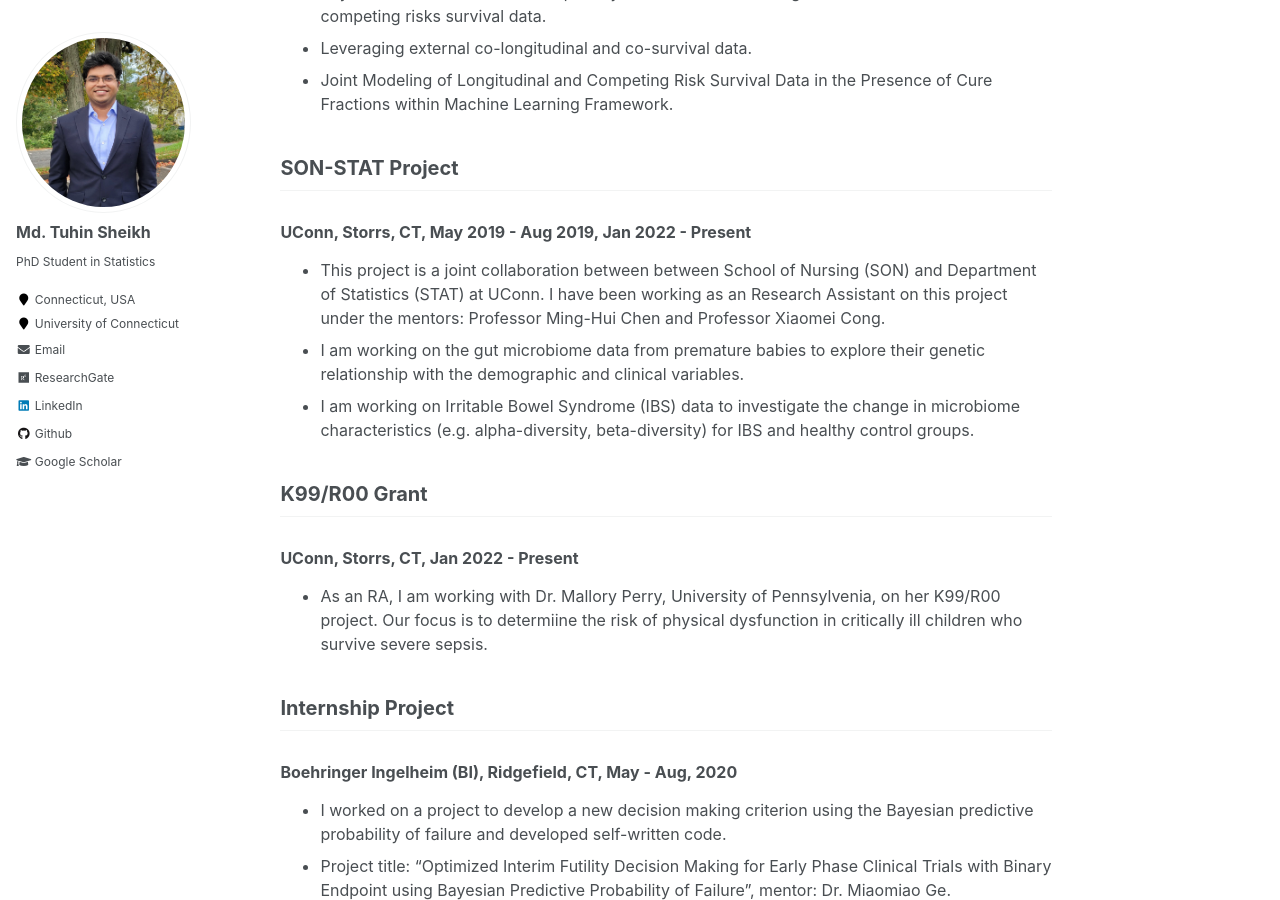
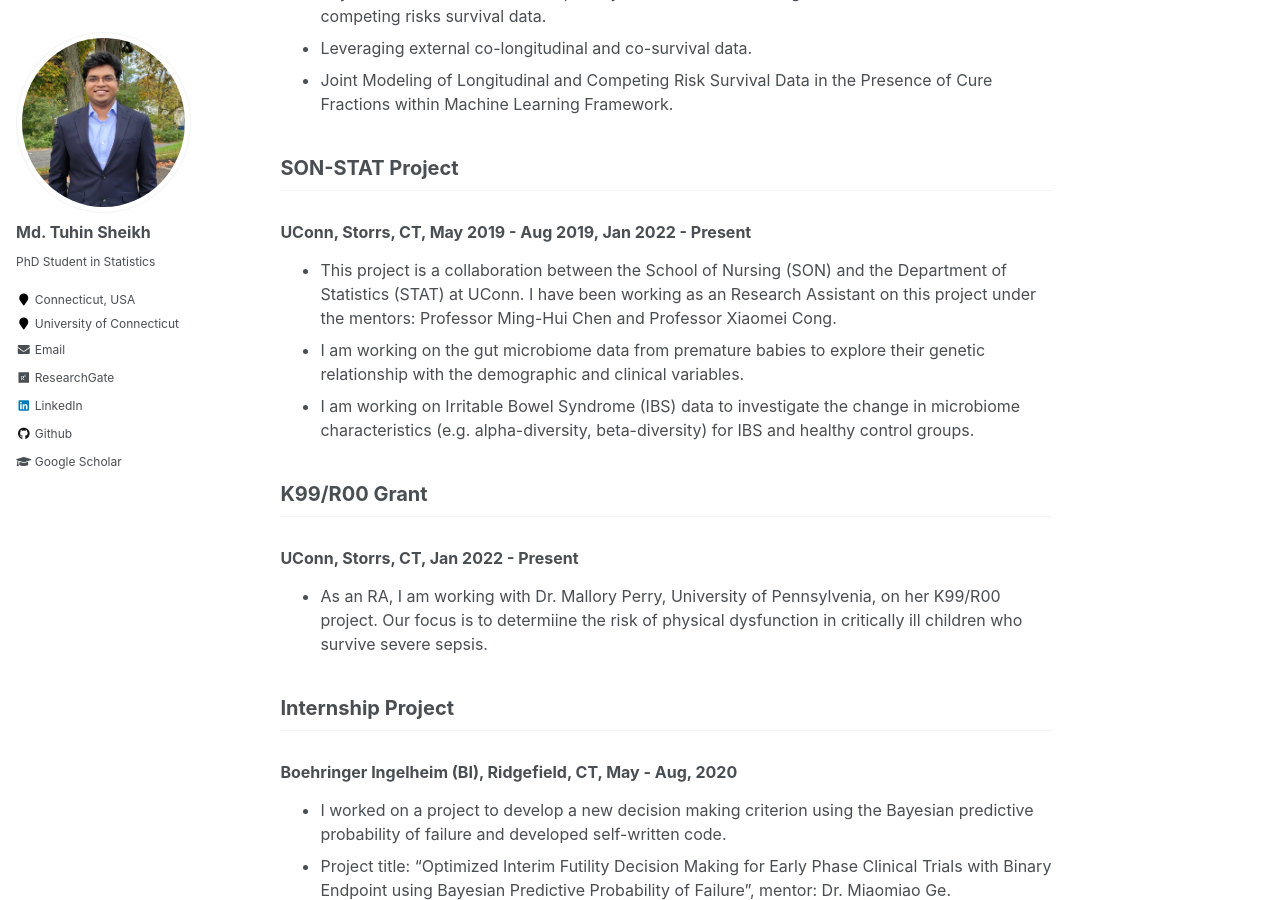
Before and after one commit to mdtuhinsheikh/mdtuhinsheikh.github.io, a Jekyll site: the page built from _pages/research.md, in a window 1280 px wide and 900 px high, scrolled down 599 px. Built offline with Jekyll 4.4.1, drawn with Linux system fonts in a browser that asks for light colours.

Commit message:
Update research.md

```diff
--- a/_pages/research.md
+++ b/_pages/research.md
@@ -17,7 +17,7 @@ author_profile: true
 
 ## SON-STAT Project
 ### UConn, Storrs, CT, May 2019 - Aug 2019, Jan 2022 - Present
-- This project is a joint collaboration between between School of Nursing (SON) and Department of Statistics (STAT) at UConn. I have been working as an Research Assistant on this project under the mentors: Professor Ming-Hui Chen and Professor Xiaomei Cong.
+- This project is a collaboration between the School of Nursing (SON) and the Department of Statistics (STAT) at UConn. I have been working as an Research Assistant on this project under the mentors: Professor Ming-Hui Chen and Professor Xiaomei Cong.
 - I am working on the gut microbiome data from premature babies to explore their genetic relationship with the demographic and clinical variables.
 - I am working on Irritable Bowel Syndrome (IBS) data to investigate the change in microbiome characteristics (e.g. alpha-diversity, beta-diversity) for IBS and healthy control groups.
 
```
